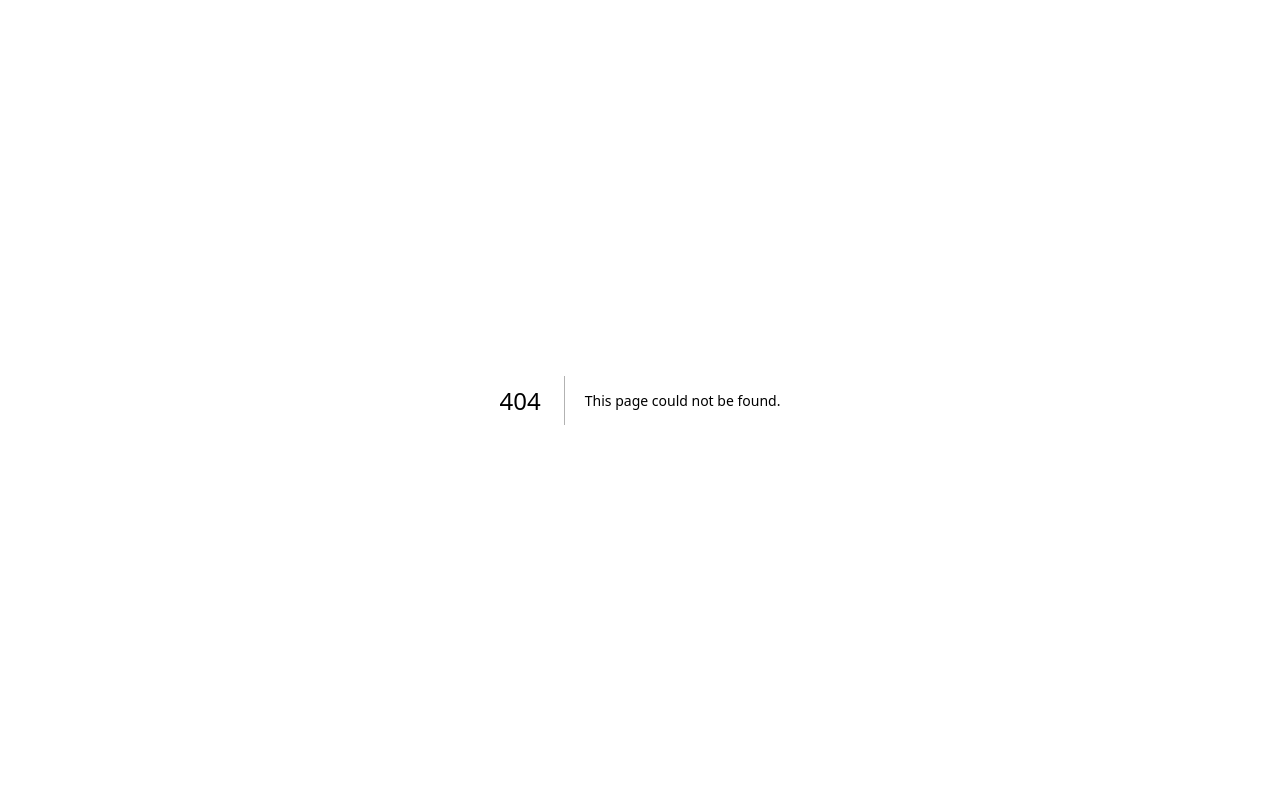
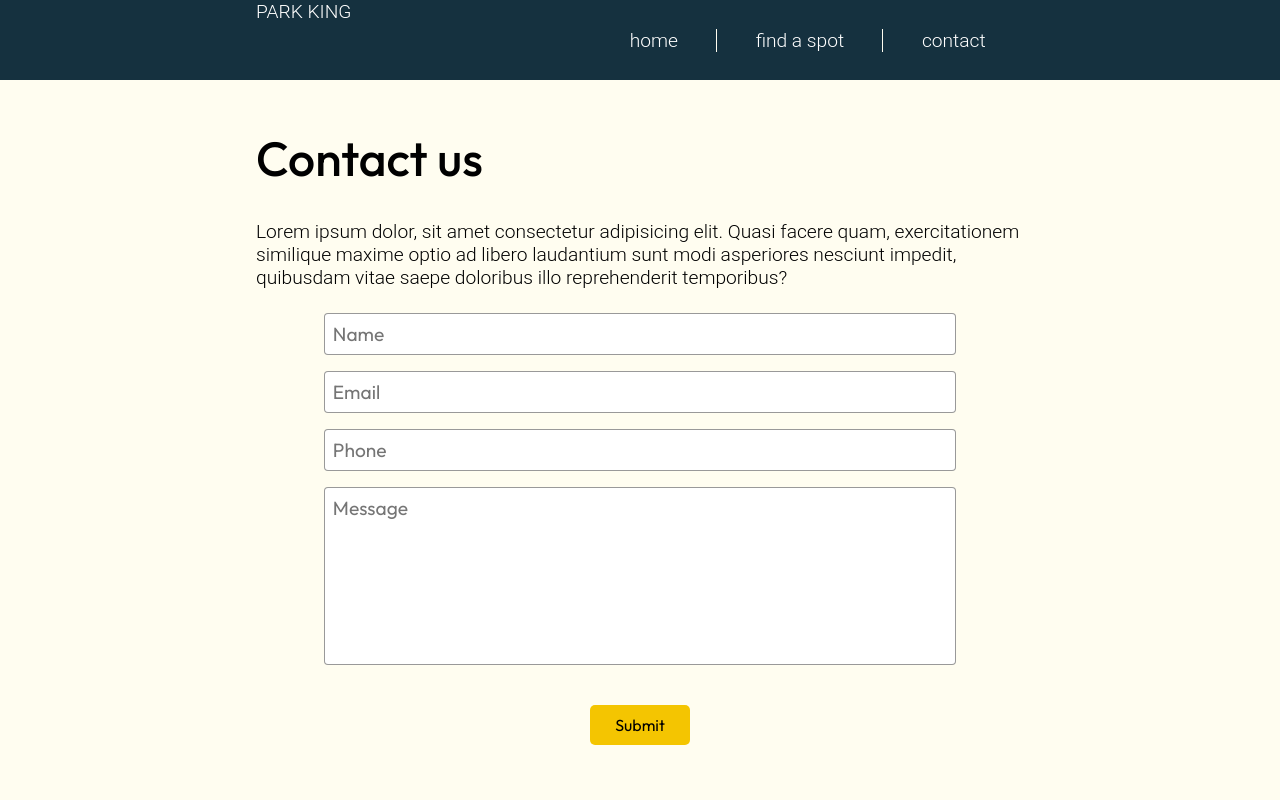
Before and after one commit to Pilner/Park-King, a Next.js app in the folder frontend/: page /contact in a window 1280 px wide. Before the commit this address had no page. Shown: the top 800 px of the page. Built offline with nearby package versions, Linux system fonts and the light colour scheme.

Commit message:
Add(frontend/): Added Contact Page - Added Contact Page - Added styles to `input` and `textarea` tags

```diff
--- a/frontend/src/_components/semantics/Navbar.tsx
+++ b/frontend/src/_components/semantics/Navbar.tsx
@@ -15,7 +15,7 @@ export default function Navbar() {
 					<ul className={style.navlinks}>
 						<li className={`body-text ` + style.nav_items}><Link href='/'>home</Link></li>
 						<li className={`body-text ` + style.nav_items}><Link href='/find'>find a spot</Link></li>
-						<li className={`body-text ` + style.nav_items}><Link href=''>contact</Link></li>
+						<li className={`body-text ` + style.nav_items}><Link href='/contact'>contact</Link></li>
 					</ul>
 				</div>
 
--- /dev/null
+++ b/frontend/src/app/contact/page.module.css
@@ -0,0 +1,26 @@
+#contactPage {
+	height: 90vh;
+}
+
+#contactPage > div > div {
+	/* border: 1px solid red; */
+	padding: 1rem 0;
+}
+
+#contactPage > div > div > form {
+	display: flex;
+	flex-direction: column;
+}
+
+#contactPage > div > div > form input,
+#contactPage > div > div > form textarea {
+	width: 80%;
+	padding: 0.5rem;
+	margin: 0.5rem auto;
+}
+
+#contactPage > div > div > form textarea {
+	min-height: 10rem;
+	max-height: 15rem;
+	resize: none;
+}
--- /dev/null
+++ b/frontend/src/app/contact/page.tsx
@@ -0,0 +1,36 @@
+'use client';
+
+import style from "./page.module.css";
+import Navbar from "@/_components/semantics/Navbar";
+import Footer from "@/_components/semantics/Footer";
+import { ButtonSubmit } from "@/_components/Button";
+
+export default function ContactPage() {
+
+	const handleFormSubmit = () => {
+
+	}
+
+	return (
+		<>
+			<Navbar />
+			<section id={style.contactPage}>
+				<div className="container">
+					<div>
+						<p className="hero-title">Contact us</p>
+						<p className="hero-text">Lorem ipsum dolor, sit amet consectetur adipisicing elit. Quasi facere quam, exercitationem similique maxime optio ad libero laudantium sunt modi asperiores nesciunt impedit, quibusdam vitae saepe doloribus illo reprehenderit temporibus?</p>
+
+						<form onSubmit={handleFormSubmit}>
+							<input type="text" placeholder="Name" />
+							<input type="email" placeholder="Email" />
+							<input type="tel" placeholder="Phone" />
+							<textarea name="message" placeholder="Message"></textarea>
+							<ButtonSubmit text="Submit" />
+						</form>
+					</div>
+				</div>
+			</section>
+			<Footer />
+		</>
+	)
+}
--- a/frontend/src/app/globals.css
+++ b/frontend/src/app/globals.css
@@ -50,6 +50,30 @@ button {
 	font: inherit;
 	cursor: pointer;
 	outline: inherit;
+}
+
+input[type="text"],
+input[type="number"],
+input[type="email"],
+input[type="password"],
+input[type="tel"],
+textarea, select {
+	font-family: var(--main-font);
+	font-size: 1.2rem;
+	border-radius: 0.5vmin;
+	border: 1px solid rgba(0,0,0,0.4);
+}
+input[type="text"]:focus,
+input[type="number"]:focus,
+input[type="email"]:focus,
+input[type="password"]:focus,
+input[type="tel"]:focus,
+textarea:focus, select:focus {
+	outline: 1px solid rgba(0,0,0,0.4);
+}
+
+textarea {
+	font-family: var(--main-font);
 }
 
 .hero-title {
```
